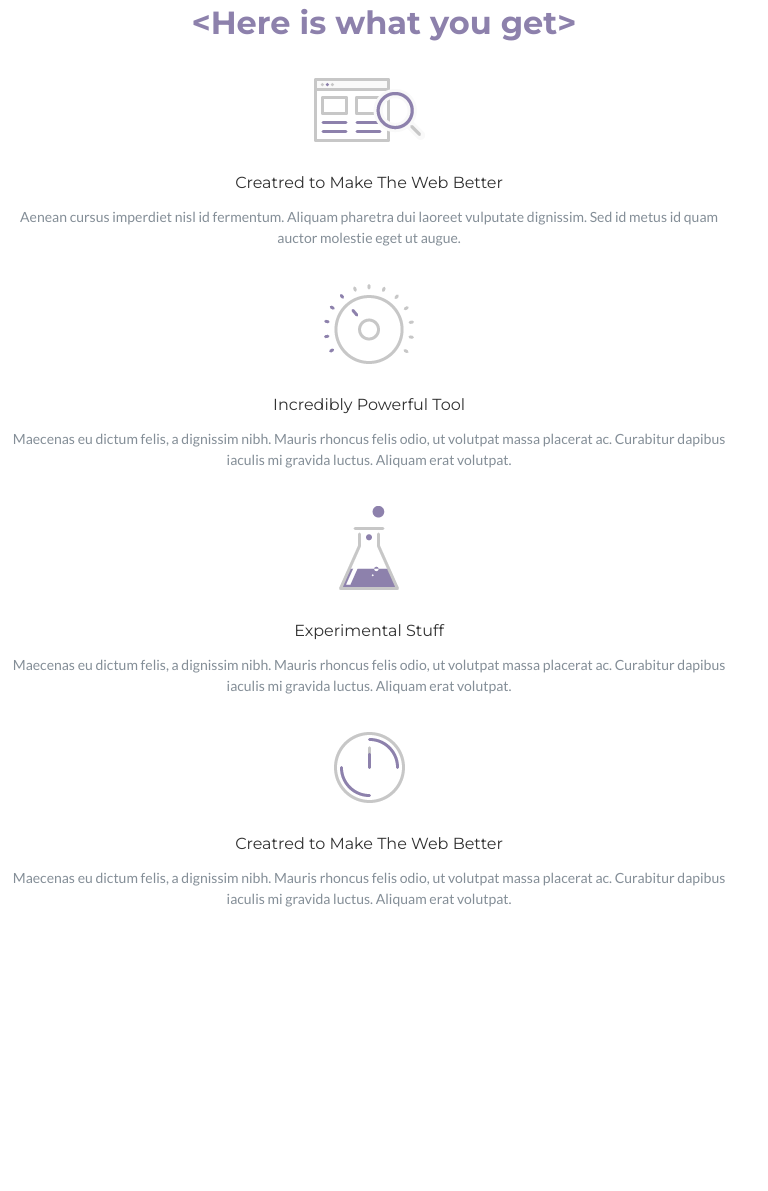
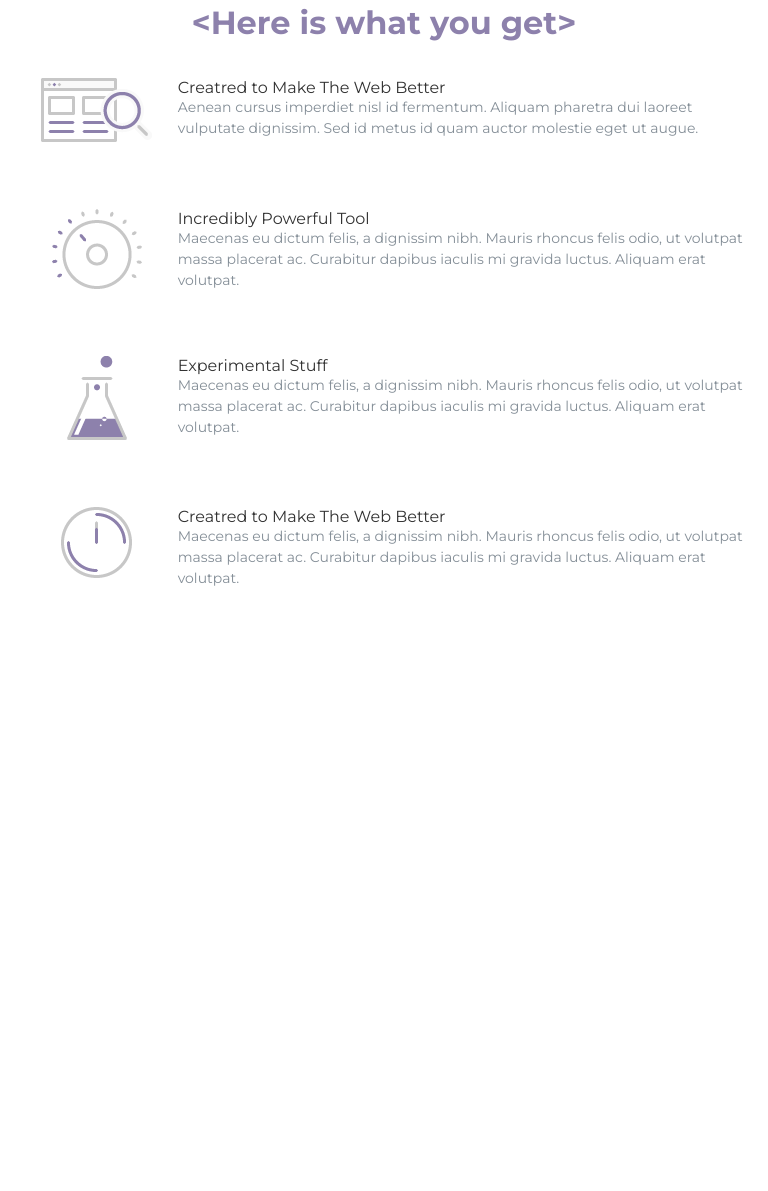
Before and after one commit to ingridnovak/ingridnovak.github.io, a website: page src/index.html in a window 768 px wide. Shown: the part 1233-2424 px from the top of the page. Drawn offline with nearby package versions, Linux system fonts and the light colour scheme; files that its build step writes are made by us from their sources; files whose address does not match are found by name.

Commit message:
fixed Here is what you get section

```diff
--- a/gulp/version.json
+++ b/gulp/version.json
@@ -1,3 +1,3 @@
 {
-    "main": "20230216215922"
+    "main": "20230217225202"
 }
--- a/src/html/features.html
+++ b/src/html/features.html
@@ -4,29 +4,41 @@
     <div class="feature__title">
         <p>&lt;Here is what you get&gt;</p>
     </div>
-    <div class="feature__item">
-        <p class="item__title item--first">Creatred to Make The Web Better</p>
+    <div class="feature__items">
+    <div class="feature__item  item--first">
+        <div class="item__text">
+        <p class="item__title">Creatred to Make The Web Better</p>
         <p class="item__description">Aenean cursus imperdiet nisl id fermentum. Aliquam pharetra dui laoreet vulputate dignissim.
             Sed id metus id quam auctor molestie eget ut augue.</p>
     </div>
-    <div class="feature__item">
-        <p class="item__title item--second">Incredibly Powerful Tool</p>
+    </div>
+    <div class="feature__item item--second">
+        <div class="item__text">
+        <p class="item__title ">Incredibly Powerful Tool</p>
         <p class="item__description">Maecenas eu dictum felis, a dignissim nibh. Mauris rhoncus felis odio, ut volutpat massa placerat ac.
             Curabitur dapibus iaculis mi gravida luctus. Aliquam erat volutpat. </p>
     </div>
-    <div class="feature__item">
-        <p class="item__title item--third">Experimental Stuff</p>
+    </div>
+    <div class="feature__item item--third">
+        <div class="item__text">
+        <p class="item__title ">Experimental Stuff</p>
         <p class="item__description">Maecenas eu dictum felis, a dignissim nibh. Mauris rhoncus felis odio, ut volutpat massa placerat ac.
             Curabitur dapibus iaculis mi gravida luctus. Aliquam erat volutpat. </p>
     </div>
-    <div class="feature__item">
-        <p class="item__title item--fourth">Creatred to Make The Web Better</p>
+    </div>
+    <div class="feature__item item--fourth">
+        <div class="item__text">
+        <p class="item__title ">Creatred to Make The Web Better</p>
         <p class="item__description">Maecenas eu dictum felis, a dignissim nibh. Mauris rhoncus felis odio, ut volutpat massa placerat ac.
             Curabitur dapibus iaculis mi gravida luctus. Aliquam erat volutpat. </p>
     </div>
+    </div>
+</div>
 </div>
         <div class="feature__photo">
+        <div class="feature__photo--relative">
 <!--            <img src="@img/photoFeat.jpg" alt="Here is what you get">-->
         </div>
     </div>
+    </div>
 </section>
--- a/src/scss/templates/features.scss
+++ b/src/scss/templates/features.scss
@@ -15,19 +15,22 @@
   text-align: center;
 }
 .feature__item{
+
   text-align: center;
   padding-top: 36px;
-}
-.item__title{
-  @include font_normal_Monserrat;
-  font-size: 16px;
-  color: $color--darkTitle;
-  width: 96%;
   &::before{
     display: flex;
     justify-content: center;
     padding-bottom: 27px;
   }
+}
+.item__title{
+  @include font_normal_Monserrat;
+  font-size: 16px;
+
+  color: $color--darkTitle;
+  width: 96%;
+
 }
 .item__description{
   @include font_normal_Lato;
@@ -59,10 +62,46 @@
 
   }
 }
-.feature__photo{
+.feature__photo--relative{
   background: url("@img/photoFeat.jpg");
   width: 100%;
   height: 381px;
   background-repeat: no-repeat;
-  background-size: 487px;
+  background-size: 486px;
 }
+@media screen and (min-width: 481px) and (max-width: 992px) {
+  .feature__item{
+    display: flex;
+    justify-content: space-evenly;
+    padding-left: 30px;
+
+    text-align: left;
+
+  }
+  .item__text{
+   flex-wrap: wrap;
+    width: 84%;
+    align-content: flex-end;
+  display: flex;
+  flex-direction: column;
+
+}
+  .feature__item{
+    &::before{
+      width: 111px;
+    }
+  }
+  .item__description{
+    padding-top: 0;
+    @include font_normal_Monserrat;
+  }
+ .feature__photo--relative{
+   width: 93%;
+   height: 519px;
+    background-size: 700px;
+ }
+  .feature__photo{
+    display: flex;
+    justify-content: flex-end;
+  }
+}
```
Also changed, not shown: dist/css/style.min.css, dist/index.html.
